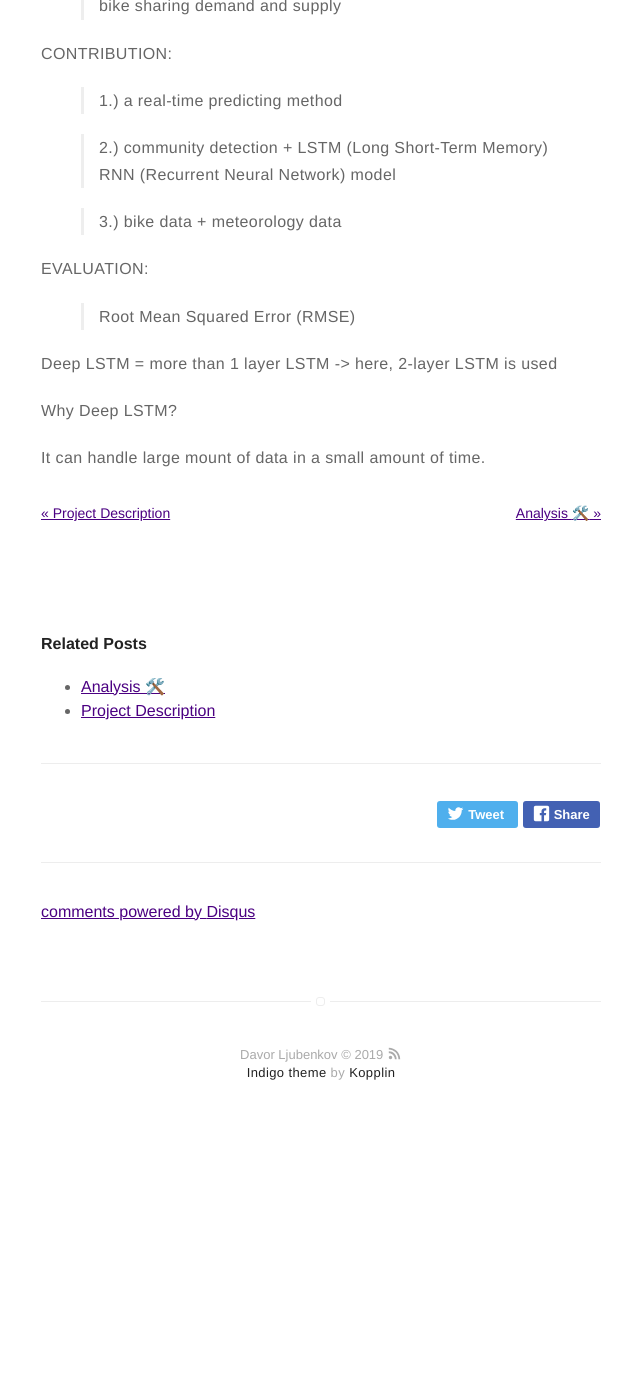
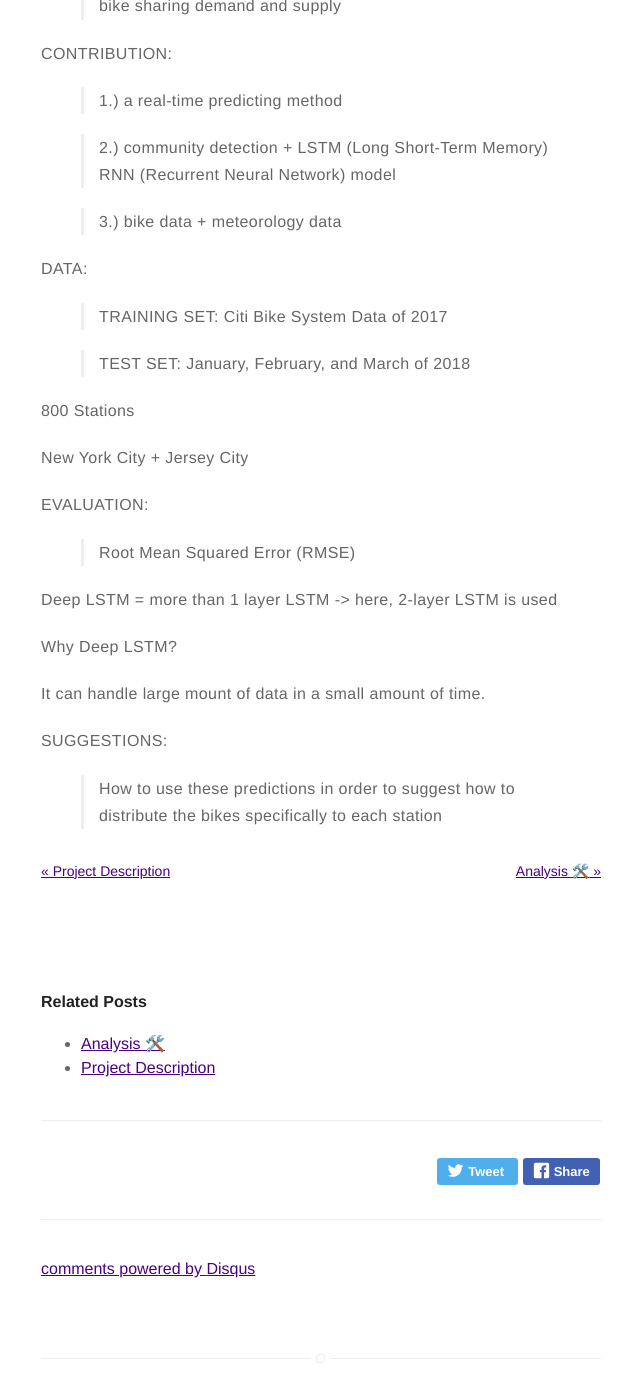
Before and after one commit to dljubenk/dljubenk.github.io, a Jekyll site: the page built from _posts/2019-02-06-literature-study.markdown, in a window 1280 px wide and 1400 px high, scrolled down 12942 px. Shown: the whole window, without its empty margins (319-959 px from the left). Built offline with Jekyll 4.4.1, drawn with Linux system fonts in a browser that asks for light colours; emoji names are drawn with the system emoji font; comment, search, counter and statistics services are not loaded; before the commit the page ends 14086 px from its top, so only the background shows below that.

Commit message:
Update 2019-02-06-literature-study.markdown

```diff
--- a/_posts/2019-02-06-literature-study.markdown
+++ b/_posts/2019-02-06-literature-study.markdown
@@ -318,6 +318,15 @@ CONTRIBUTION:
 
 > 3.) bike data + meteorology data
 
+DATA:
+>TRAINING SET: Citi Bike System Data of 2017
+
+>TEST SET: January, February, and March of 2018
+
+800 Stations
+
+New York City + Jersey City
+
 EVALUATION:
 >Root Mean Squared Error (RMSE)
 
@@ -327,6 +336,8 @@ Why Deep LSTM?
 
 It can handle large mount of data in a small amount of time.
 
+SUGGESTIONS:
+>How to use these predictions in order to suggest how to distribute the bikes specifically to each station
 
 
 [1]: /assets/images/paper1.png
```
